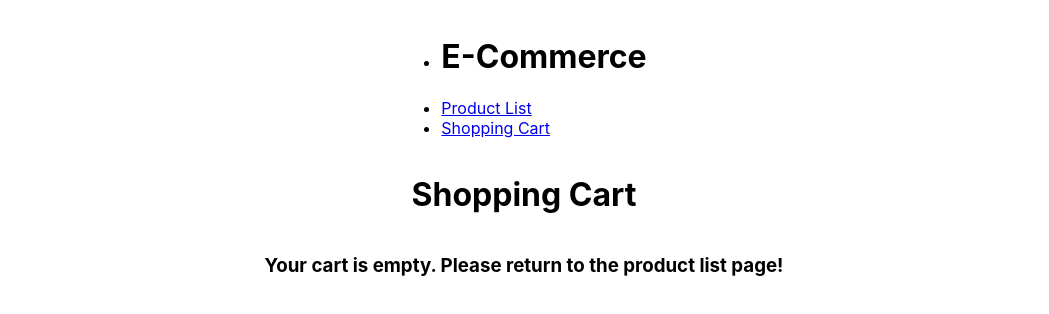
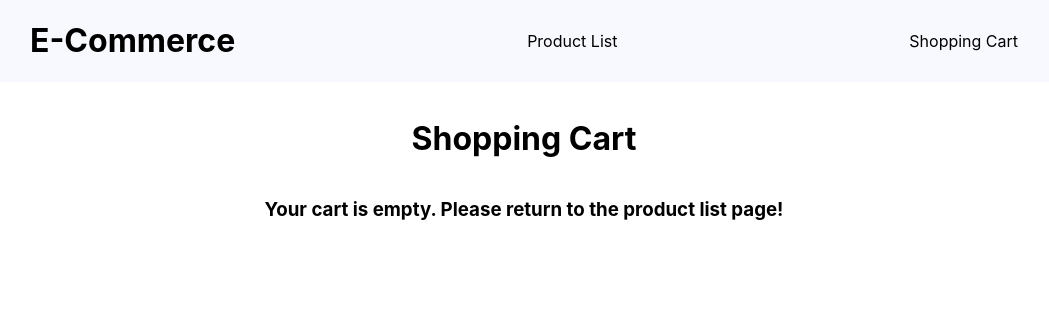
Before and after one commit to JerecTharen/Project8, a React (Create React App) app: page /cart in a window 1280 px wide. Shown: the top 314 px of the page, without its empty margins (116-1165 px from the left). Built offline with nearby package versions, Linux system fonts and the light colour scheme.

Commit message:
Some good stylings

```diff
--- a/src/App.css
+++ b/src/App.css
@@ -6,32 +6,59 @@
   flex-direction: column;
 }
 
-.App-logo {
-  animation: App-logo-spin infinite 20s linear;
-  height: 40vmin;
-  pointer-events: none;
+.navBar{
+  display: flex;
+  list-style: none;
+  width: 100%;
+  justify-content: space-around;
+  align-items: center;
+  position: relative;
+  top: 0;
+  background-color: ghostwhite;
+  margin: 0;
+  margin-bottom: 1em;
+  padding: 0;
 }
 
-.App-header {
-  background-color: #282c34;
-  min-height: 100vh;
-  display: flex;
-  flex-direction: column;
-  align-items: center;
-  justify-content: center;
-  font-size: calc(10px + 2vmin);
-  color: white;
+.navBar a{
+  color: black;
+  text-decoration: none;
 }
 
-.App-link {
-  color: #61dafb;
+.navBar a:active{
+  color: black;
 }
 
-@keyframes App-logo-spin {
-  from {
-    transform: rotate(0deg);
-  }
-  to {
-    transform: rotate(360deg);
-  }
+.navBar a:hover{
+  color: #dadfea;
 }
+
+/*.App-logo {*/
+/*  animation: App-logo-spin infinite 20s linear;*/
+/*  height: 40vmin;*/
+/*  pointer-events: none;*/
+/*}*/
+
+/*.App-header {*/
+/*  background-color: #282c34;*/
+/*  min-height: 100vh;*/
+/*  display: flex;*/
+/*  flex-direction: column;*/
+/*  align-items: center;*/
+/*  justify-content: center;*/
+/*  font-size: calc(10px + 2vmin);*/
+/*  color: white;*/
+/*}*/
+
+/*.App-link {*/
+/*  color: #61dafb;*/
+/*}*/
+
+/*@keyframes App-logo-spin {*/
+/*  from {*/
+/*    transform: rotate(0deg);*/
+/*  }*/
+/*  to {*/
+/*    transform: rotate(360deg);*/
+/*  }*/
+/*}*/
--- a/src/Components/CartProduct.js
+++ b/src/Components/CartProduct.js
@@ -1,5 +1,6 @@
 import React from 'react';
 import Store from '../Services/ShoppingService';
+import '../Styles/CartProduct.css';
 // import {Redirect} from "react-router-dom";
 
 class CartProduct extends React.Component{
--- a/src/Components/Product.js
+++ b/src/Components/Product.js
@@ -1,4 +1,5 @@
 import React from 'react';
+import '../Styles/Product.css';
 // import Store from '../Services/ShoppingService';
 // import {Redirect} from "react-router-dom";
 
@@ -24,8 +25,8 @@ class Product extends React.Component{
         // console.log('testing: ', this.props.anotherTest, this.props.blue);
         return (
             <div onClick={this.displayProduct} className='product'>
+                <img src={this.props.img} alt={this.props.title} />
                 <h3>{this.props.title}</h3>
-                <img src={this.props.img} alt={this.props.title} />
                 <p>Price: ${this.props.price}</p>
                 <p>Rating: {this.props.rating}</p>
             </div>
--- a/src/Components/ProductDisplay.js
+++ b/src/Components/ProductDisplay.js
@@ -1,4 +1,5 @@
 import React from 'react';
+import '../Styles/ProductDisplay.css';
 
 import store from '../Services/ShoppingService';
 
--- /dev/null
+++ b/src/Styles/CartProduct.css
@@ -0,0 +1,8 @@
+.cartItemControls{
+    border: black solid 2px;
+    margin: .5em;
+    padding: .25em;
+}
+.cartItemControls input{
+    width: 25%;
+}
--- /dev/null
+++ b/src/Styles/Product.css
@@ -0,0 +1,33 @@
+.product{
+    border: black solid 3px;
+    margin: 1em;
+    display: flex;
+    flex-direction: column;
+    align-items: center;
+    width: 15em;
+    height: 15em;
+    border-radius: 10%;
+}
+
+.product:hover{
+    border-color: #dadfea;
+}
+
+.product h3 {
+    text-align: center;
+    margin: 0;
+    padding: 0;
+}
+
+.product p{
+    margin: 0;
+    padding: 0;
+}
+
+.product img{
+    /*max-height: 10em;*/
+    width: auto;
+    height: 7em;
+    margin-top: .25em;
+    /*max-width: 15em;*/
+}
--- /dev/null
+++ b/src/Styles/ProductDisplay.css
@@ -0,0 +1,4 @@
+#prodDisplayImg{
+    width: 20em;
+    height: auto;
+}
--- a/src/Styles/ProductList.css
+++ b/src/Styles/ProductList.css
@@ -4,34 +4,12 @@
     align-items: center;
 }
 
+.productList .productDisplay{
+    flex-wrap: wrap;
+    flex-direction: row;
+}
+
 img{
     width: 10em;
     height: auto;
 }
-
-.product{
-    border: black solid 3px;
-    margin: 2em 0;
-    display: flex;
-    flex-direction: column;
-    align-items: center;
-    width: 75%;
-}
-
-.product h3 {
-    text-align: center;
-}
-
-.cartItemControls{
-    border: black solid 2px;
-    margin: .5em;
-    padding: .25em;
-}
-.cartItemControls input{
-    width: 25%;
-}
-
-#prodDisplayImg{
-    width: 20em;
-    height: auto;
-}
```
